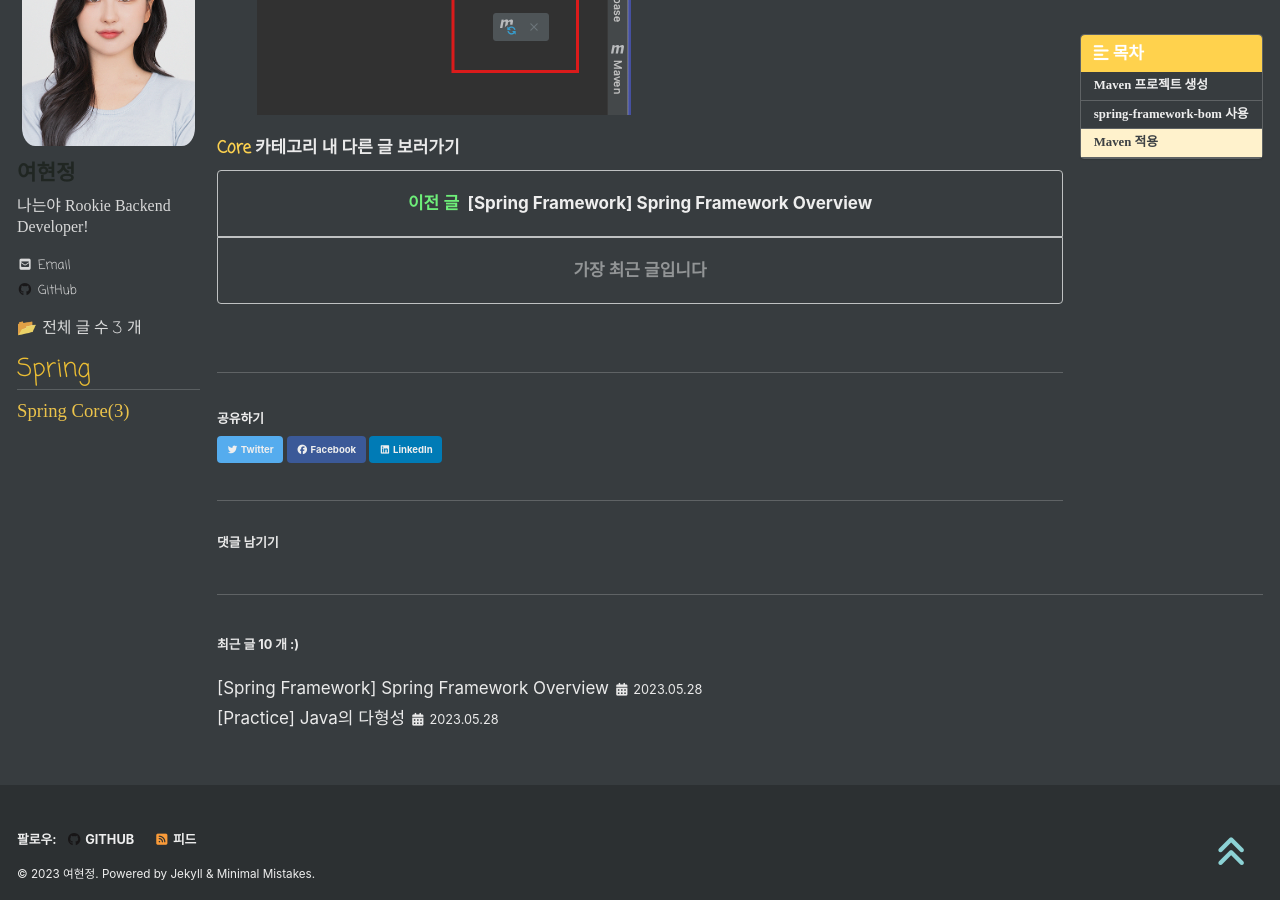
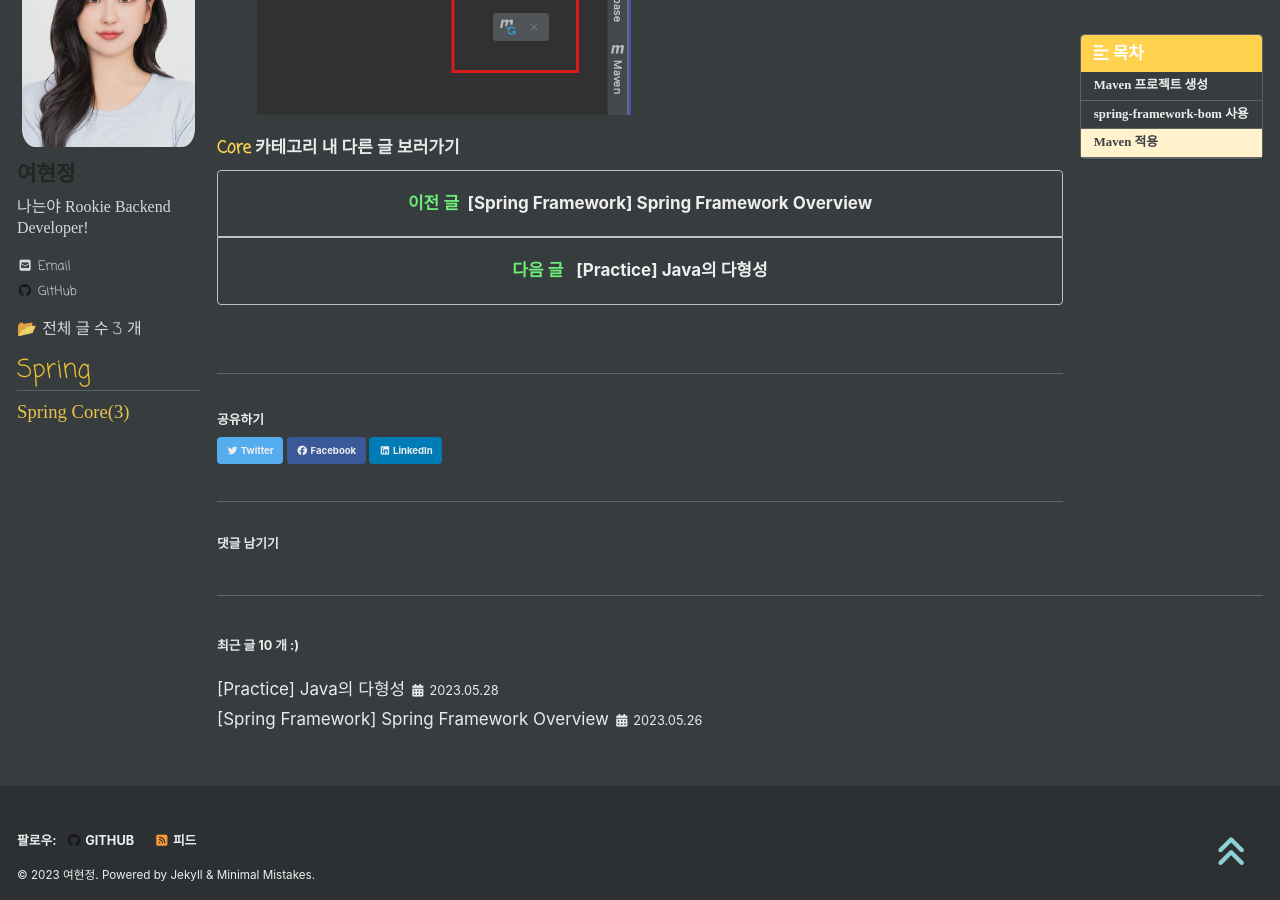
Before and after one commit to yeeeeo/yeeeeo.github.io, a Jekyll site: the page built from _posts/Spring/SpringCore/2023-05-27-spring_framework_project_create_practice.md, in a window 1280 px wide and 900 px high, scrolled down 1466 px. Built offline with Jekyll 4.4.1, drawn with Linux system fonts in a browser that asks for light colours; cached includes are drawn as plain includes; nearby versions of some CDN libraries; some web fonts are replaced; comment, search, counter and statistics services are not loaded; some of the changed text lies outside the part shown.

Commit message:
날짜수정

```diff
--- a/_posts/Spring/SpringCore/2023-05-28-overview.md
+++ b/_posts/Spring/SpringCore/2023-05-26-overview.md
@@ -8,8 +8,8 @@ categories:
 toc: true
 toc_sticky: true
 
-date: 2023-05-28
-last_modified_at: 2023-05-28
+date: 2023-05-26
+last_modified_at: 2023-05-26
 
 ---
 ## Spring Framework
--- a/_posts/Spring/SpringCore/2023-05-28-spring_framework_project_create_practice.md
+++ b/_posts/Spring/SpringCore/2023-05-27-spring_framework_project_create_practice.md
@@ -8,8 +8,8 @@ categories:
 toc: true
 toc_sticky: true
 
-date: 2023-05-28
-last_modified_at: 2023-05-28
+date: 2023-05-27
+last_modified_at: 2023-05-27
 
 ---
 ## Maven 프로젝트 생성
```
